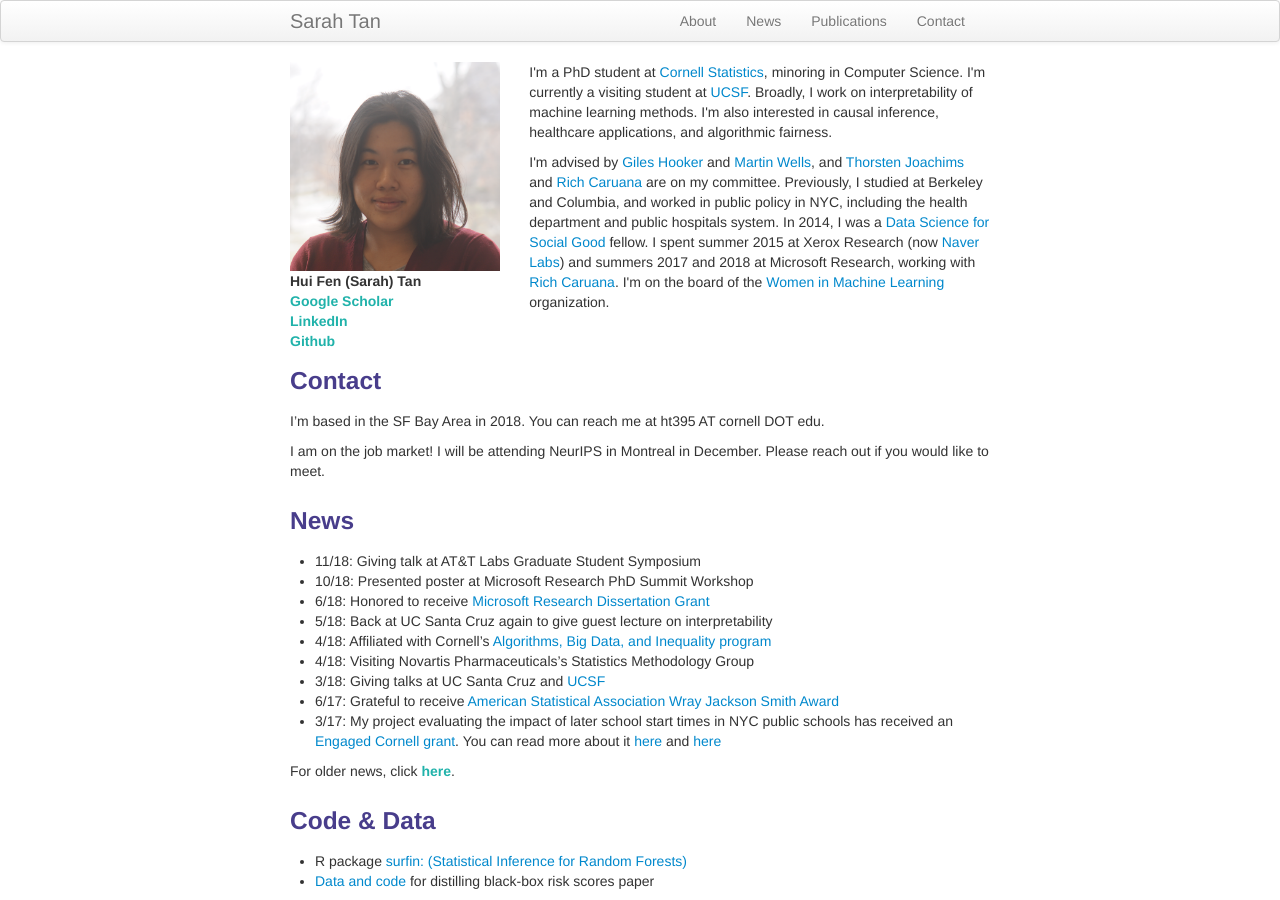
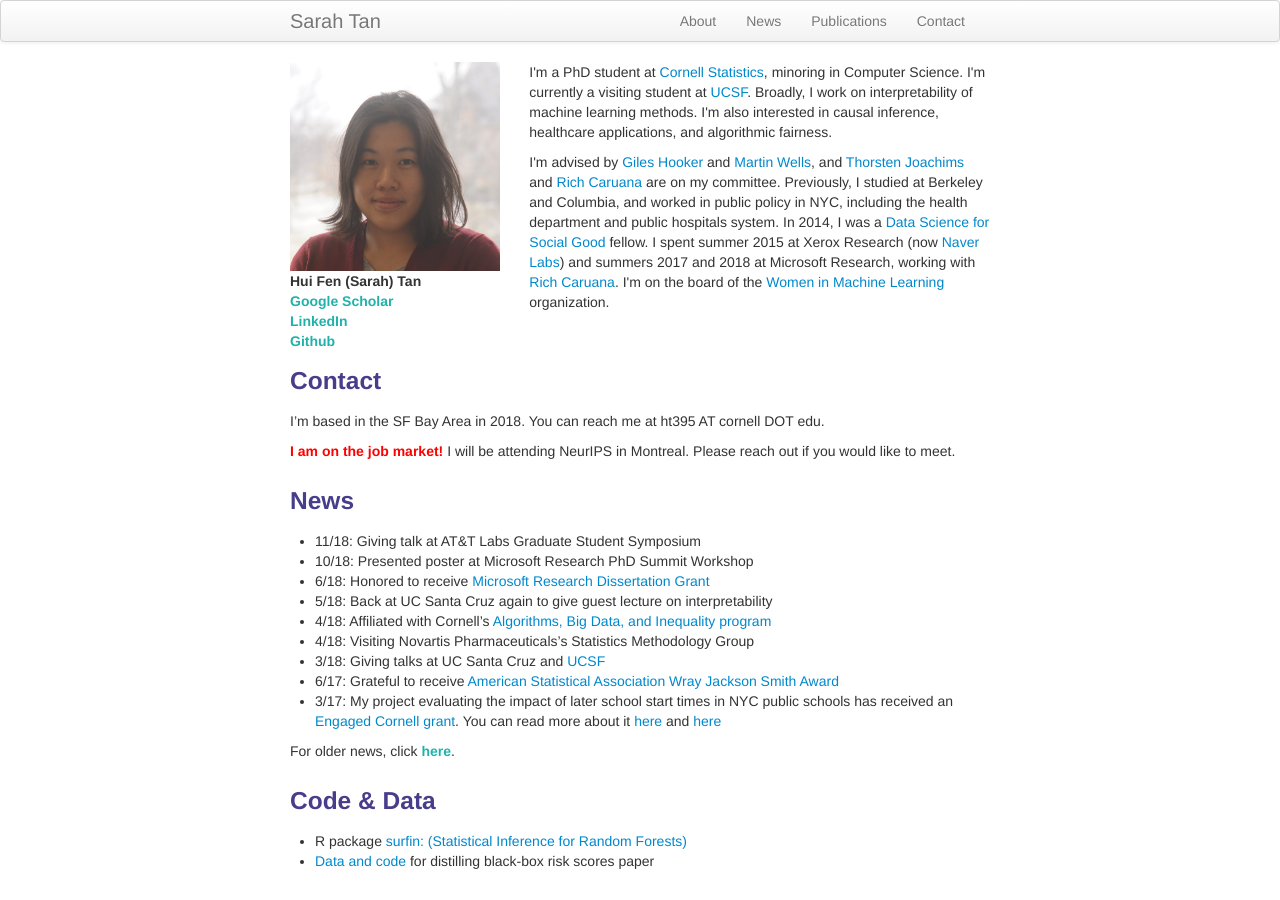
Before and after one commit to shftan/shftan.github.io, a Jekyll site: the page built from index.md, in a window 1280 px wide and 900 px high. Built offline with Jekyll 4.4.1, drawn with Linux system fonts in a browser that asks for light colours.

Commit message:
Update index.md

```diff
--- a/index.md
+++ b/index.md
@@ -28,7 +28,7 @@ keywords: Sarah Tan, Cornell, statistics, interpretability, causal inference, co
 <div class="row-fluid" id="contact"><h3>Contact</h3></div>
 I'm based in the SF Bay Area in 2018. You can reach me at ht395 AT cornell DOT edu.
 
-I am on the job market! I will be attending NeurIPS in Montreal in December. Please reach out if you would like to meet.
+<span class="highlight">I am on the job market!</span> I will be attending NeurIPS in Montreal. Please reach out if you would like to meet.
 
 <div class="row-fluid" id="news"><h3>News</h3>
 </div>
```
